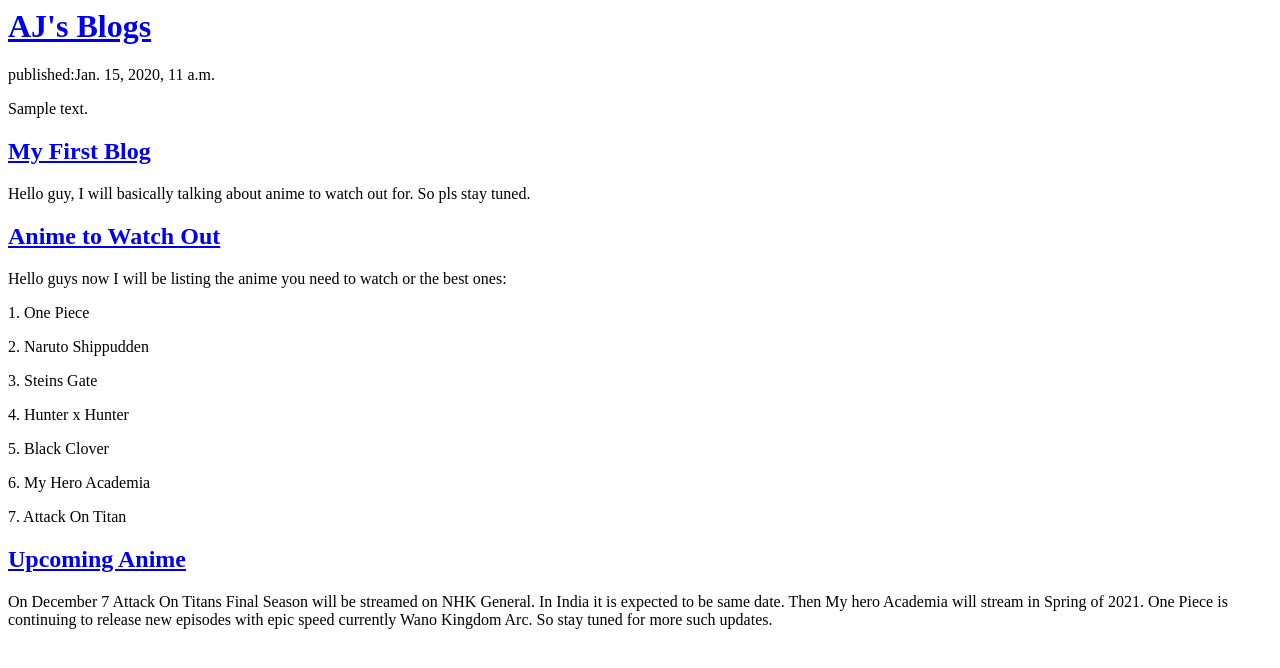
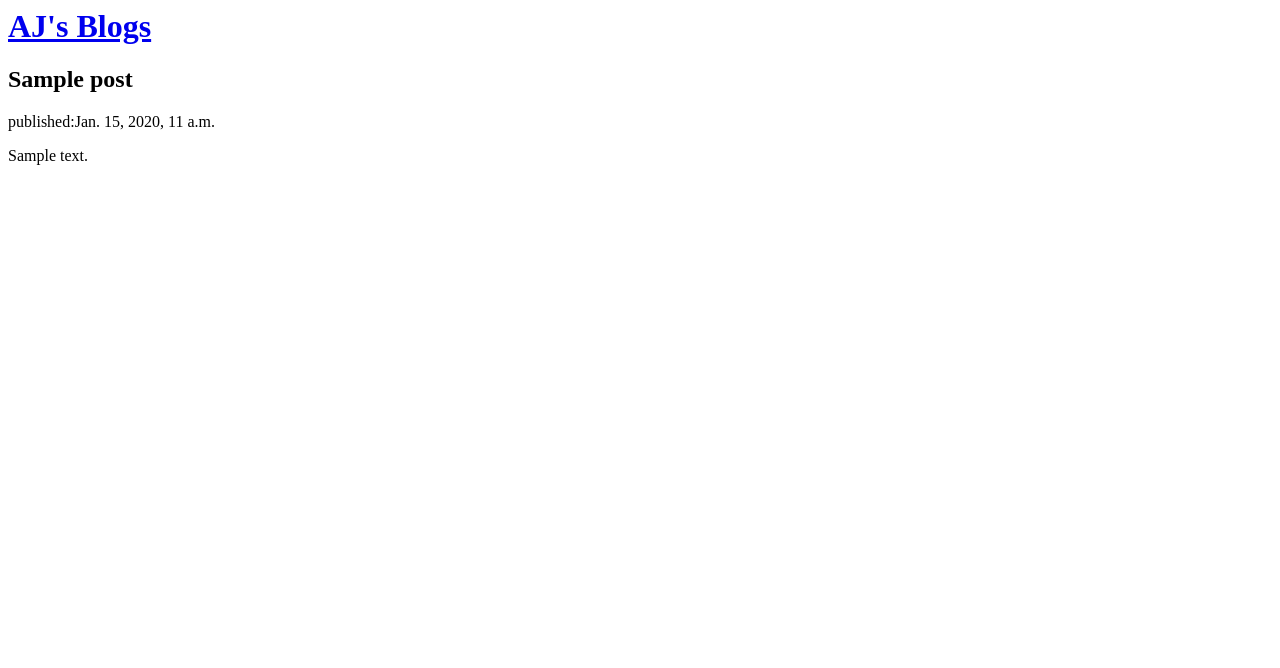
Before and after one commit to AvdhootJadhav/firstblog, a Django app: page / in a window 1280 px wide. Shown: the top 668 px of the page. Run offline with Django 3.2, Linux system fonts and the light colour scheme; tables that the repository leaves empty hold one stand-in row (values such as "Sample post").

Commit message:
Some changes

```diff
--- a/blog/templates/blog/post_list.html
+++ b/blog/templates/blog/post_list.html
@@ -10,32 +10,10 @@
         </div>
         {%for post in posts%}
         <div>
+            <h2>{{post.title}}</h2>
             <p>published:{{post.published_date}}</p>
             <p>{{post.text|linebreaksbr}}</p>
         </div>
         {% endfor%}
-        <div>
-            <p></p>
-            <h2><a href="/">My First Blog</a></h2>
-            <p>Hello guy, I will basically talking about anime to watch out for. So pls stay tuned.</p>
-            <h2><a href="/">Anime to Watch Out</a></h2>
-            <p>Hello guys now I will be listing the anime you need to watch or the best ones:<br></p>
-            <p> 1. One Piece </p>
-            <p> 2. Naruto Shippudden</p>
-            <p> 3. Steins Gate</p>
-            <p> 4. Hunter x Hunter</p>
-            <p> 5. Black Clover</p>
-            <p> 6. My Hero Academia</p>
-            <p> 7. Attack On Titan
-            </p>
-        </div>
-        <div>
-           <h2><a href="/">Upcoming Anime</a></h2>
-           <p>On December 7 Attack On Titans Final Season will be streamed on NHK General. In India it is
-               expected to be same date. Then My hero Academia will stream in Spring of 2021. One Piece is continuing
-               to release new episodes with epic speed currently Wano Kingdom Arc. So stay tuned for more such
-               updates.
-           </p>
-        </div>
     </body>
 </html>
```
